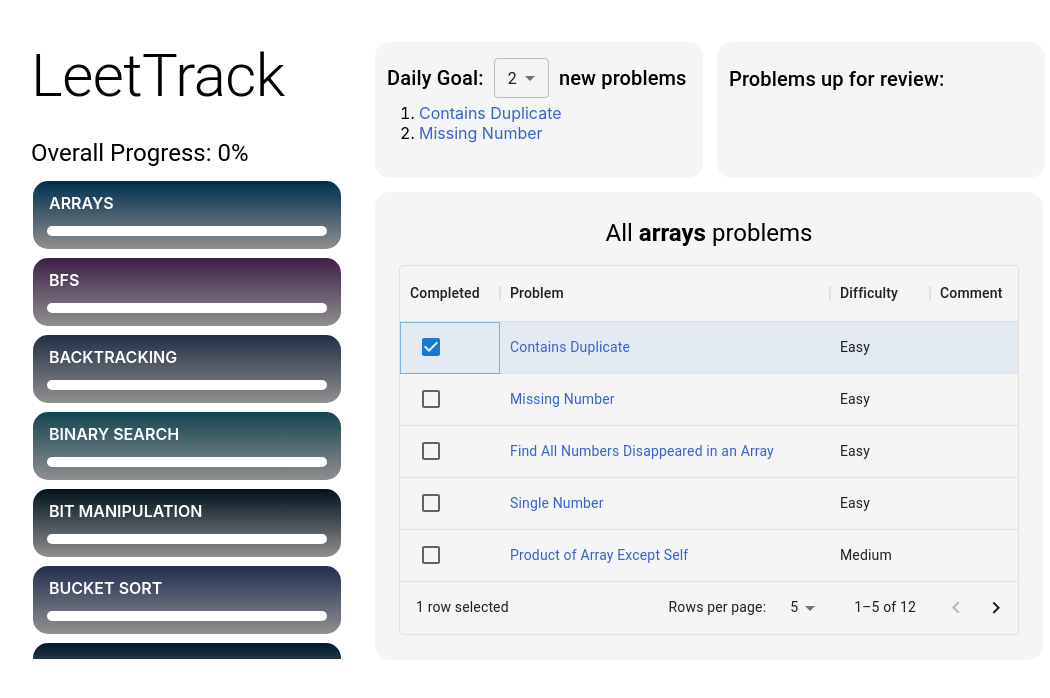
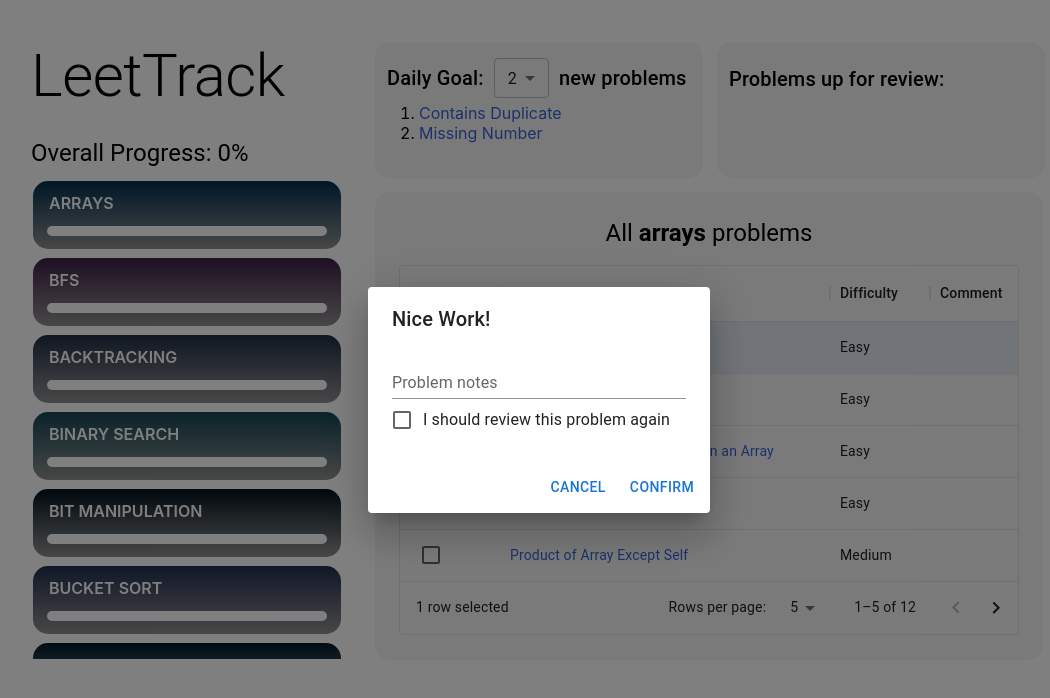
Before and after one commit to 397-f21/coffee-leettrack, a React (Create React App) app: page / in a window 1280 px wide. Both pictures are taken after a click on the element 551 px from the left and 347 px from the top of the page. Shown: the top 698 px of the page, without its empty margins (101-1151 px from the left). Built offline with nearby package versions, Linux system fonts and the light colour scheme.

Commit message:
raise completed question modal on checkbox, update array progress on checkbox

```diff
--- a/src/App.js
+++ b/src/App.js
@@ -3,18 +3,18 @@ import "./index.css";
 import ProgressIcon from "./Components/ProgressIcon";
 import { Typography, MenuItem, FormControl, Select } from "@mui/material";
 import PatternTable from "./Components/PatternTable";
-import {patterns, questions} from "./data/data.js";
-import CompletedQuestion from "./Components/CompletedQuestionModal";
+import {patterns, questionData} from "./data/data.js";
+
 
 function App() {
 
-  // const [questions, setQuestions] = useState(questionData);
+  const [questions, setQuestions] = useState(questionData);
   const [dailyGoal, setDailyGoal] = useState(2);
   const [problemsToDo, setProblemsToDo] = useState([]);
   const [newProblems, setNewProblems] = useState([]);
   const [reviewProblems, setReviewProblems] = useState([]);
   const [percentComplete, setPercentComplete] = useState(0);
-  const [open, setOpen] = useState(false);
+
   const [patternSelected, setPatternSelected] = useState("Arrays");
 
   //function for set daily goal
@@ -23,7 +23,7 @@ function App() {
   }
 
   for (const key in patterns){
-    console.log(key);
+    // console.log(key);
     if (typeof window.localStorage[`${key}`] === "undefined")
     {
       const table = questions.filter(question => question['pattern'].includes(key));
@@ -52,19 +52,19 @@ function App() {
         toDo = toDo.sort(() => Math.random());
         // select dailyGoal random problems from the toDo list
         setNewProblems(toDo.slice(0, dailyGoal));
-        console.log(toDo.length);
-        console.log(totalQuestions);
+        // console.log(toDo.length);
+        // console.log(totalQuestions);
         setPercentComplete(Math.floor((totalQuestions - toDo.length)/totalQuestions*100));
       }
 
       refreshProblems();
+      console.log(questions[0]);
 
-  }, [dailyGoal]);
+  }, [dailyGoal, questions]);
 
   return (
     <div className="App">
       <div className="content">
-       <CompletedQuestion open={open} setOpen={setOpen} problemID={0} />
         <div id="progress-column">
           <Typography variant="h2" style={{ marginBottom: 15 }}>LeetTrack</Typography>
           <Typography variant="h5"> Overall Progress: {percentComplete}%</Typography>
@@ -128,7 +128,7 @@ function App() {
           </div>
           <div className="card tableCard">
             <Typography variant="h5">All <b>{patternSelected.toLowerCase()}</b> problems</Typography>
-            <PatternTable pattern = {patternSelected}/>
+            <PatternTable pattern={patternSelected} setQuestions={setQuestions}/>
           </div>
         </div>
       </div>
--- a/src/Components/CompletedQuestionModal.js
+++ b/src/Components/CompletedQuestionModal.js
@@ -5,13 +5,11 @@ import TextField from "@mui/material/TextField";
 import DialogActions from "@mui/material/DialogActions";
 import DialogContent from "@mui/material/DialogContent";
 import DialogTitle from "@mui/material/DialogTitle";
-import InputLabel from "@mui/material/InputLabel";
-import FormControl from "@mui/material/FormControl";
-//import { updateData } from "../Utilities/firebase";
+import FormControlLabel from "@mui/material/FormControlLabel";
 import Checkbox from "@mui/material/Checkbox";
 
 
-export default function CompletedQuestion({ open, setOpen, problemID }) {
+export default function CompletedQuestionModal({ open, setOpen, problemID, setQuestions }) {
     const [notes, setNotes] = useState('');
     const [review, setReview] = useState(false)
     const [hasError, setHasError] = useState(false);
@@ -28,14 +26,33 @@ export default function CompletedQuestion({ open, setOpen, problemID }) {
         setNotes(newDescription)
     };
 
+    const validate = () => {
+        if (notes === "") {
+          setHasError(true);
+          return false;
+        } else {
+          setHasError(false);
+          return true;
+        }
+      };
+
     const updateProblem = async () => {
-        try {
-            //await updateData(`/problems/` + problemID + '/notes', notes);
-            //await updateData(`/problems/` + problemID + '/review', 1);
-        } catch (error) {
-            alert(error);
+        if (validate()) {
+            setQuestions((prevQuestions) => (
+                [
+                    ...prevQuestions.slice(0,problemID),
+                    {
+                        ...prevQuestions[problemID],
+                        complete: 1,
+                        comment: notes,
+                        review: +review
+                    },
+                    ...prevQuestions.slice(problemID+1)
+                ]
+            ));
+            handleClose();
         }
-        handleClose();
+
     };
 
     const handleChange = async (event) => {
@@ -48,6 +65,7 @@ export default function CompletedQuestion({ open, setOpen, problemID }) {
             <DialogContent>
                 <div id="newTaskForm">
                     <TextField
+                        fullWidth
                         autoFocus
                         inputProps={{ "data-testid": "description" }}
                         value={notes}
@@ -58,16 +76,13 @@ export default function CompletedQuestion({ open, setOpen, problemID }) {
                         error={hasError}
                         helperText={hasError ? "Enter problem notes" : ""}
                     />
-                    <div id="selects">
-                        <FormControl fullWidth>
-                            <InputLabel>Needs review?</InputLabel>
-                            <Checkbox
-                                data-testid="checkbox"
-                                checked={review}
-                                onChange={handleChange}
-                                inputProps={{ "aria-label": "controlled" }}
-                            />
-                        </FormControl>
+                    <div>
+                        <FormControlLabel
+                            control={<Checkbox data-testid="checkbox"
+                                                checked={review}
+                                                onChange={handleChange}
+                                                inputProps={{ "aria-label": "controlled" }}/>}
+                            label="I should review this problem again" />
                     </div>
                 </div>
             </DialogContent>
--- a/src/Components/ControlledCheckbox.js
+++ b/src/Components/ControlledCheckbox.js
@@ -1,20 +1,27 @@
-import * as React from "react";
+import {React, useState} from "react";
 import Checkbox from "@mui/material/Checkbox";
-import { questions } from "../data/data";
+import CompletedQuestionModal from "./CompletedQuestionModal";
 
 
-export default function ControlledCheckbox({ pattern, id }) {
+export default function ControlledCheckbox({ pattern, id, setQuestions }) {
   let table = JSON.parse(window.localStorage.getItem(`${pattern}`)).filter(question => question['pattern'].includes(pattern));
 
   const checked = table.filter(entry => entry['id'] === id)[0]['complete'];
 
+  const [open, setOpen] = useState(false);
+
   const handleChange = async (event) => {
+    let newVal = 0;
     for (let i = 0; i < table.length; i++)
     {
       if (table[i]['id'] === id)
       {
         table[i]['complete'] = !table[i]['complete'];
+        newVal = + table[i]['complete']
       }
+    }
+    if (newVal === 1) {
+      setOpen(true);
     }
     window.localStorage.setItem([`${pattern}`], JSON.stringify(table));
   };
@@ -22,11 +29,15 @@ export default function ControlledCheckbox({ pattern, id }) {
 
 
   return (
+    <div>
       <Checkbox
         data-testid= "checkbox"
         checked={Boolean(checked)}
         onChange={handleChange}
         inputProps={{ "aria-label": "controlled" }}
         />
+      <CompletedQuestionModal open={open} setOpen={setOpen} problemID={id} setQuestions={setQuestions}/>
+
+    </div>
   );
 }
--- a/src/Components/PatternTable.js
+++ b/src/Components/PatternTable.js
@@ -2,24 +2,13 @@ import * as React from 'react';
 import { DataGrid } from '@mui/x-data-grid';
 import "./PatternTable.css";
 import ControlledCheckbox from './ControlledCheckbox';
-import { patterns, questions } from '../data/data';
+// import { patterns, questions } from '../data/data';
 
 
-const checkBoxFormater = (pattern, id) => {
-  return (
-    <ControlledCheckbox pattern={pattern.pattern} id={id}/>
-  );
-}
 
-const urlFormater = (name) => {
-  let prAdress = name.split(' ').join('-');
-  let url = `https://www.leetcode.com/problems/${prAdress.toLowerCase()}/`
-  return (
-    <a href={url}> {name} </a>
-  );
-};
+const PatternTable = ({pattern, setQuestions}) => {
+  // console.log(`typeof(setQuestions): ${typeof(setQuestions)}`);
 
-const PatternTable = (pattern) => {
   const columns = [
     { field: 'id', headerName: 'Completed', width: 100 ,
     renderCell: (params) => {
@@ -32,10 +21,28 @@ const PatternTable = (pattern) => {
   },
     { field: 'difficulty', headerName: 'Difficulty',width:100},
     { field: 'comment', headerName: 'Comment', width: 400 },
-
   ];
 
-  const rows = JSON.parse(window.localStorage.getItem(`${pattern.pattern}`));
+  const rows = JSON.parse(window.localStorage.getItem(`${pattern}`));
+
+  const checkBoxFormater = (pattern, id) => {
+    return (
+      <ControlledCheckbox
+        pattern={pattern}
+        id={id}
+        setQuestions={setQuestions}
+      />
+    );
+  }
+
+  const urlFormater = (name) => {
+    let prAdress = name.split(' ').join('-');
+    let url = `https://www.leetcode.com/problems/${prAdress.toLowerCase()}/`
+    return (
+      <a href={url}> {name} </a>
+    );
+  };
+
   return (
         <div className='PatternTable' style={{width: 620, height: 370 }}>
           <DataGrid
--- a/src/data/data.js
+++ b/src/data/data.js
@@ -25,7 +25,7 @@ export const patterns =
 
 
 
-export const questions = [
+export const questionData = [
     {
       id: 0,
       name: 'Contains Duplicate',
@@ -2660,6 +2660,6 @@ export const questions = [
 
   const sortBy = { Easy: 0, Medium: 1, Hard: 2 };
 
-  export default questions.sort(
+  export default questionData.sort(
     (a, b) => sortBy[a.difficulty] - sortBy[b.difficulty],
   );
--- a/src/index.css
+++ b/src/index.css
@@ -146,3 +146,9 @@ a:visited {
   height: 460px;
   width: 660px;
 }
+
+.dialog-checkbox {
+  display: flex;
+  flex-direction: column;
+  justify-content: space-between;
+}
```
Lines whose indentation alone changed are shown as unchanged.
